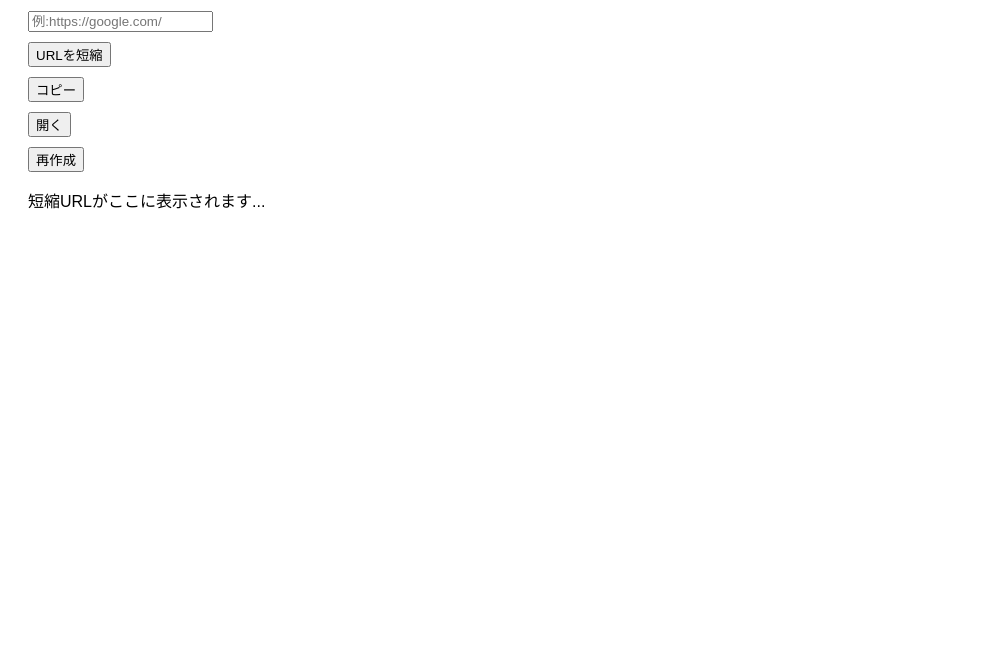
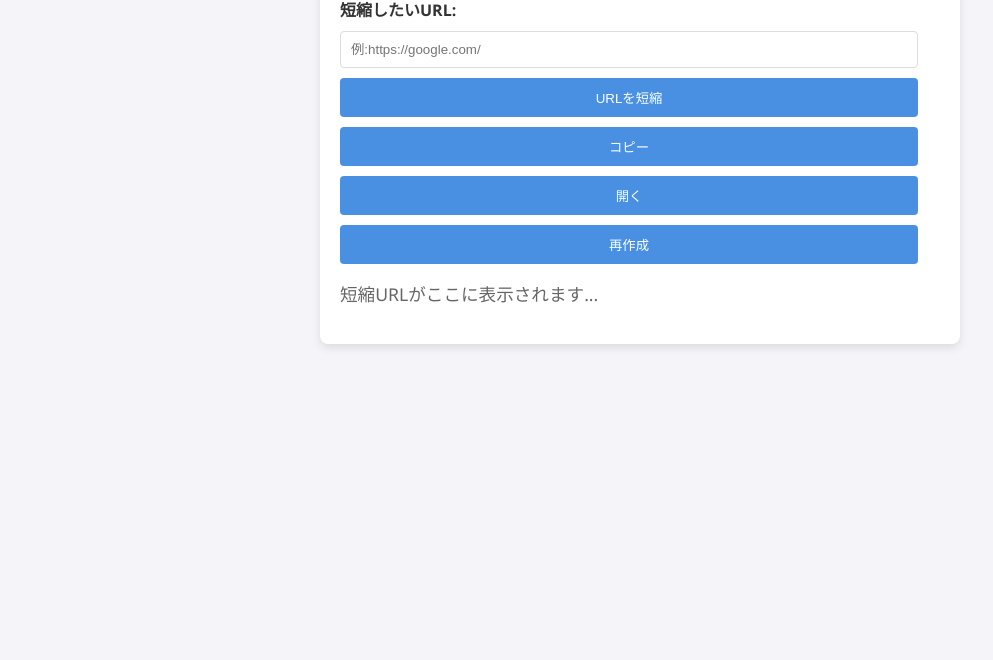
Before and after one commit to Nana-clouding/ShortenURL, a plain HTML site: page index.html in a window 1280 px wide. Shown: the part 140-800 px from the top of the page, without its empty margins (0-993 px from the left). Drawn offline with Linux system fonts and the light colour scheme.

Commit message:
Update index.html

```diff
--- a/index.html
+++ b/index.html
@@ -6,15 +6,50 @@
     <title>URL短縮サービス</title>
     <style>
         body {
-            font-family: Arial, sans-serif;
+            font-family: 'Segoe UI', Tahoma, Geneva, Verdana, sans-serif;
             padding: 20px;
+            background-color: #f4f4f9;
+            color: #333;
+        }
+        h1 {
+            color: #4a90e2;
+            text-align: center;
+        }
+        .container {
+            max-width: 600px;
+            margin: 0 auto;
+            background: #fff;
+            padding: 20px;
+            border-radius: 8px;
+            box-shadow: 0 4px 8px rgba(0, 0, 0, 0.1);
         }
         input, button {
             margin-top: 10px;
-            display: block;
+            padding: 10px;
+            border-radius: 4px;
+            border: 1px solid #ddd;
+            width: calc(100% - 22px);
+            box-sizing: border-box;
         }
         button {
+            background-color: #4a90e2;
+            color: #fff;
+            border: none;
             cursor: pointer;
+            transition: background-color 0.3s ease;
+        }
+        button:hover {
+            background-color: #357abd;
+        }
+        button:active {
+            background-color: #2d6aa2;
+        }
+        p {
+            font-size: 1.1em;
+            color: #666;
+        }
+        label {
+            font-weight: bold;
         }
     </style>
     <script>
@@ -78,6 +113,7 @@
     </script>
 </head>
 <body>
+    <div class="container">
         <h1>URL短縮サービス</h1>
         <label for="longUrl">短縮したいURL:</label>
         <input type="text" id="longUrl" placeholder="例:https://google.com/">
@@ -86,5 +122,6 @@
         <button onclick="openUrl()">開く</button>
         <button onclick="reset()">再作成</button>
         <p id="shortenedUrl">短縮URLがここに表示されます...</p>
+    </div>
 </body>
 </html>
```
Lines whose indentation alone changed are shown as unchanged.
